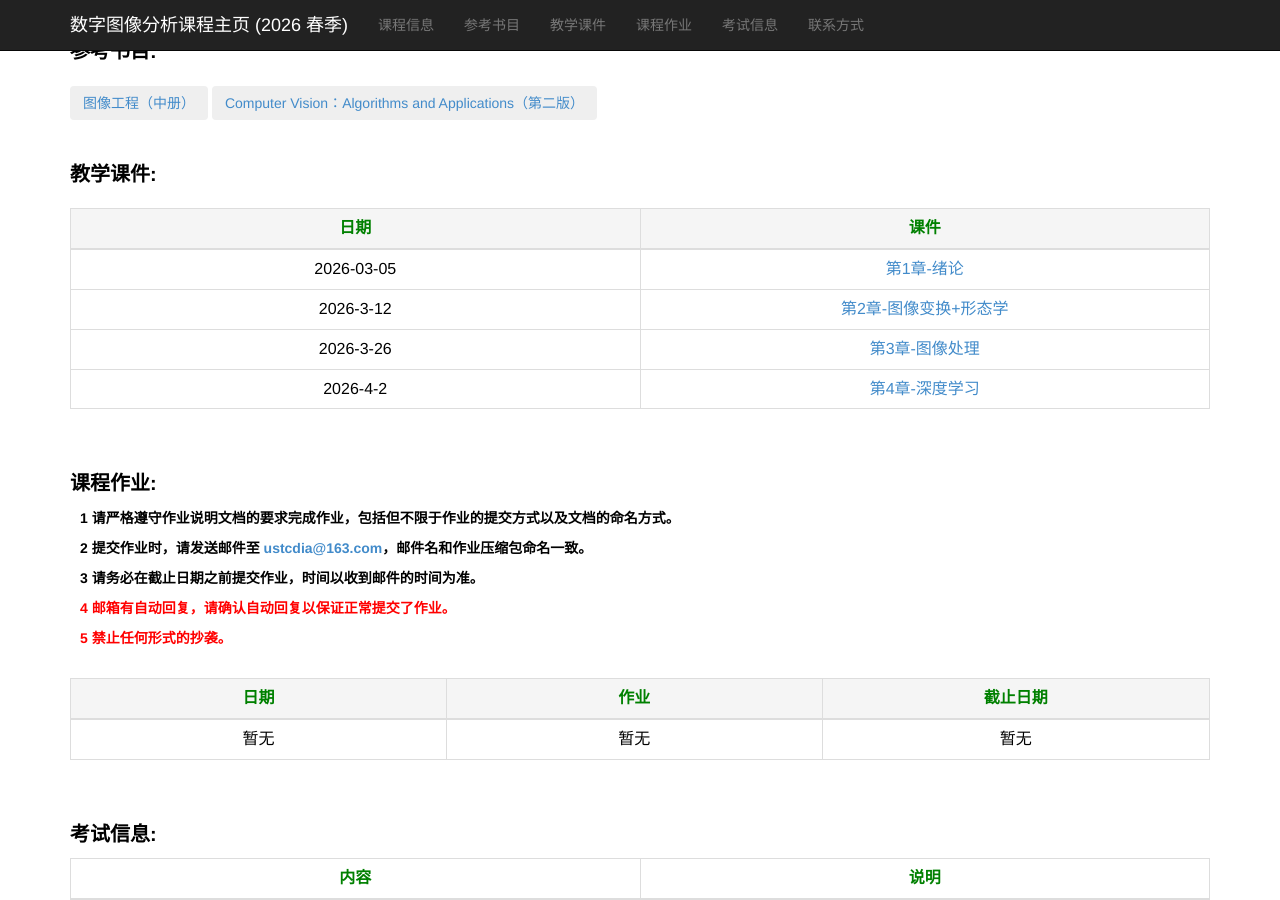
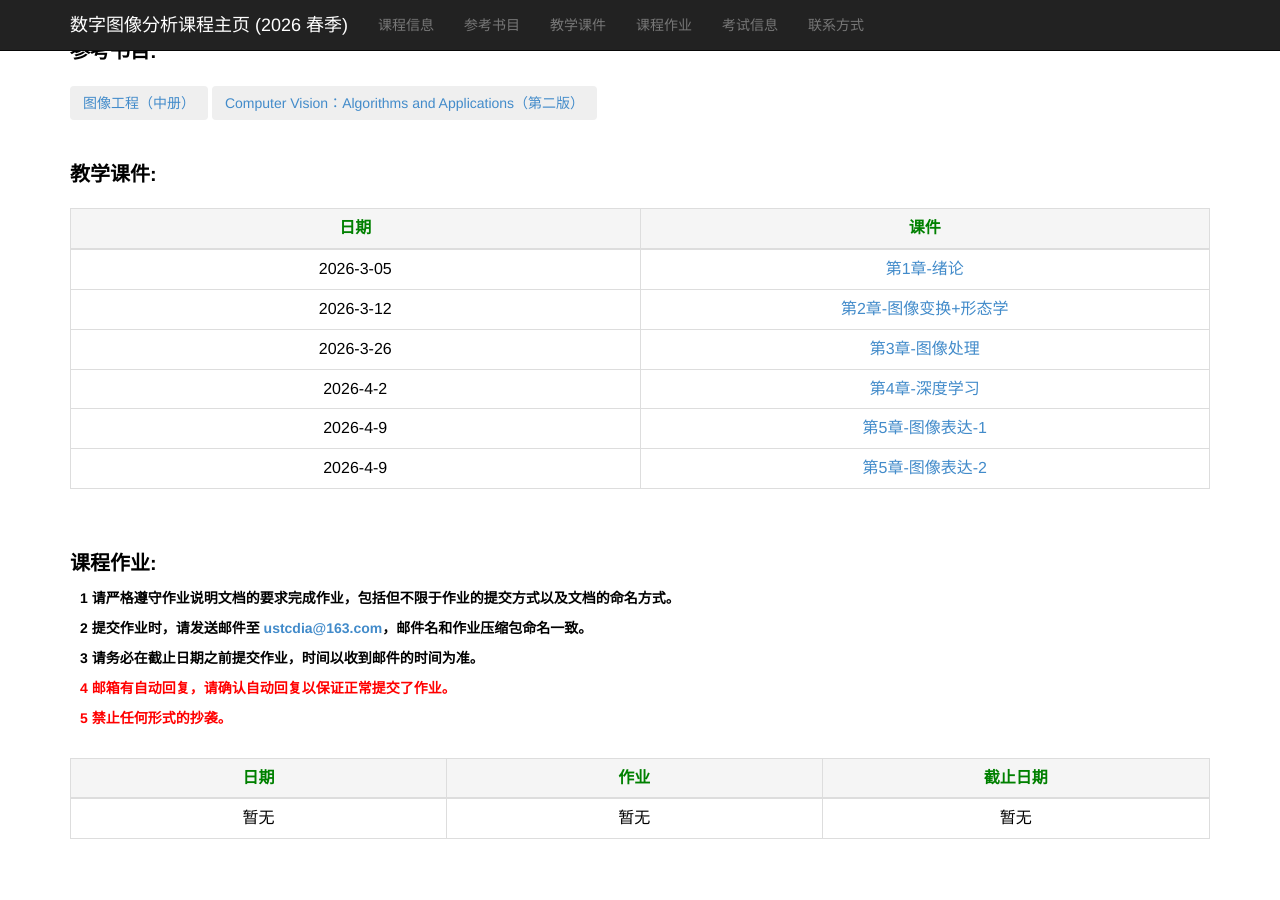
Before and after one commit to ustc-dia/ustc-dia.github.io, a Jekyll site: the page index.html, which Jekyll copies as it is, in a window 1280 px wide and 900 px high, scrolled down 578 px. Built offline with Jekyll 4.4.1, drawn with Linux system fonts in a browser that asks for light colours.

Commit message:
Update index.html

```diff
--- a/index.html
+++ b/index.html
@@ -170,7 +170,7 @@
             <tbody>
 
                 <tr>
-                    <td>2026-03-05</td>
+                    <td>2026-3-05</td>
                     <td><a href="./slides_2026_spring/DIA课件-第1章.pdf" target="_blank">第1章-绪论</a></td>
                 </tr>
 
@@ -187,6 +187,16 @@
                 <tr>
                     <td>2026-4-2</td>
                     <td><a href="./slides_2026_spring/DIA课件-第4章-深度学习.pdf" target="_blank">第4章-深度学习</a></td>
+                </tr>
+
+                <tr>
+                    <td>2026-4-9</td>
+                    <td><a href="./slides_2026_spring/2026春-第5章-图像表达-5.1-边缘检测-49页.pdf" target="_blank">第5章-图像表达-1 </a></td>
+                </tr>
+
+                <tr>
+                    <td>2026-4-9</td>
+                    <td><a href="./slides_2026_spring/2026春-第5章-图像表达-5.2-关键点检测-48页.pdf" target="_blank">第5章-图像表达-2 </a></td>
                 </tr>
 
                 <!--<tr>
```
